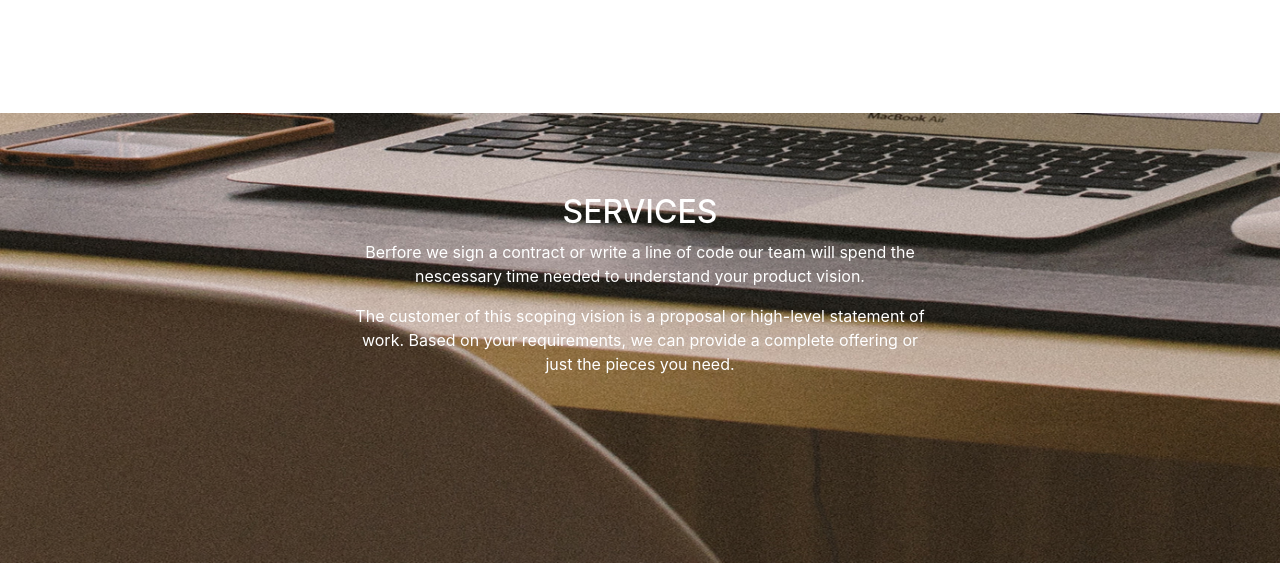
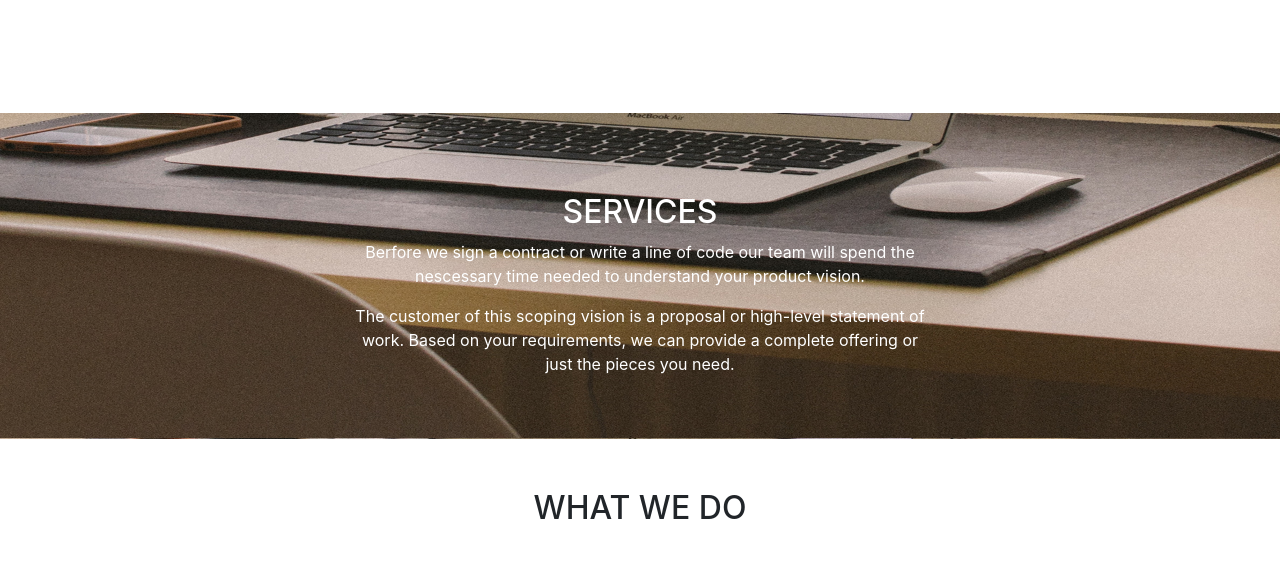
Before and after one commit to MakerJoseph/delani, a plain HTML site: page index.html in a window 1280 px wide. Shown: the part 957-1540 px from the top of the page. Drawn offline with nearby package versions, Linux system fonts and the light colour scheme.

```diff
--- a/css/styles.css
+++ b/css/styles.css
@@ -22,12 +22,12 @@ body{
 .services{
   background-image: url("../assets/backgrounds/s_image.jpg");
   color: white;
-  height: 450px;
+  height: 326px;
   padding-top: 80px;
   padding-left: 350px;
   padding-right: 350px;
   text-align: center;
-  background-size: cover;
+  background-size: contain;
 }
 
 .what{
```
